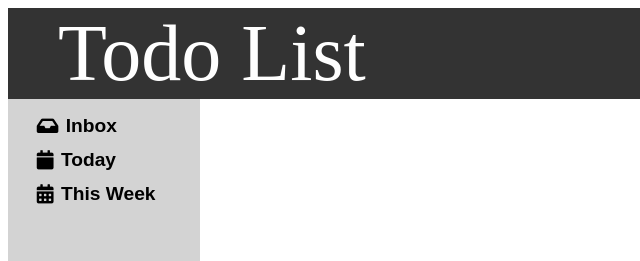
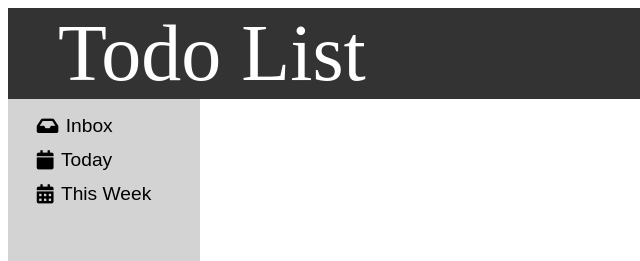
Before and after one commit to AhmadAllabadi1/Todo-List, a website built with webpack: page src/template.html in a window 1280 px wide. Shown: the top 261 px of the page, 0-640 px from the left. Built offline with nearby package versions, Linux system fonts and the light colour scheme; files whose address does not match are found by name.

Commit message:
Commiting

```diff
--- a/src/index.js
+++ b/src/index.js
@@ -1,5 +1,3 @@
-import loadNavBar from "./modules/navBar";
+import loadSideBar from "./modules/sideBar";
 
-
-
-loadNavBar();
+loadSideBar();
--- a/src/styles/navBar.css
+++ b/src/styles/navBar.css
@@ -63,7 +63,6 @@
 
 #inboxIcon,#todayIcon,#weekIcon{
     color: black;
-    font-weight: 600;
     font-size: 1.2rem;
 }
 
@@ -71,7 +70,6 @@
     font-size: 1.2rem;
     padding-left: 5%;
     color: black;
-    font-weight: 600;
 }
 
 @media only screen and (max-width: 408px){
@@ -93,6 +91,8 @@
     }
     .inboxContainer,.todayContainer,.weekContainer{
         width: 100%;
+        color: black;
+        font-weight: 600;
     }
 
     .nav-container{
@@ -102,6 +102,7 @@
     }
     .inboxText,.todayText,.weekText{
         font-size: 1.2rem;
+        font-weight: 600;
     }
 
     .active{
```
Also changed, not shown: dist/main.js, src/modules/sideBar.js (renamed from src/modules/navBar.js).
